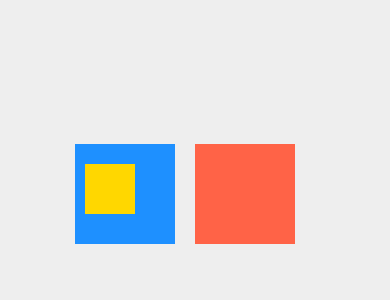
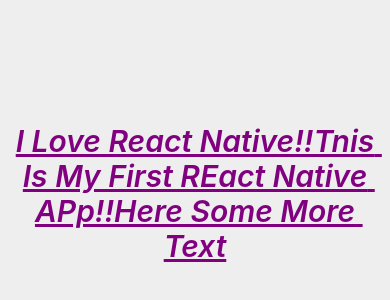
Before and after one commit to codewithz/saib-react-native-playground, a React Native app: screen / in a window 390 px wide. Shown: the part 228-528 px from the top of the page. Built offline with nearby package versions, Linux system fonts and the light colour scheme.

Commit message:
Styling the Text

```diff
--- a/App.js
+++ b/App.js
@@ -27,36 +27,24 @@
 
     }} >
 
-      <View style={{
-        backgroundColor: 'dodgerblue',
-        width: 100,
-        height: 100,
-        padding: 20,
-        paddingHorizontal: 10
+      <Text
+        style={{
+          //  fontFamily: 'Roboto',
+          fontSize: 30,
+          fontStyle: 'italic',
+          fontWeight: '600',
+          color: 'purple',
+          textTransform: 'capitalize',
+          textDecorationLine: 'underline',
+          textAlign: 'center',
+          padding: 10,
+          lineHeight: 35,
 
-      }} >
 
-        <View
-          style={{
-            backgroundColor: 'gold',
-            width: 50,
-            height: 50
-          }}
-        >
 
-        </View>
-      </View>
+        }}
 
-      <View
-        style={{
-          backgroundColor: 'tomato',
-          width: 100,
-          height: 100,
-          margin: 20
-        }}
-      >
-
-      </View>
+      >I love React Native!!Tnis is my first REact Native APp!!Here some more text</Text>
 
 
 
```
